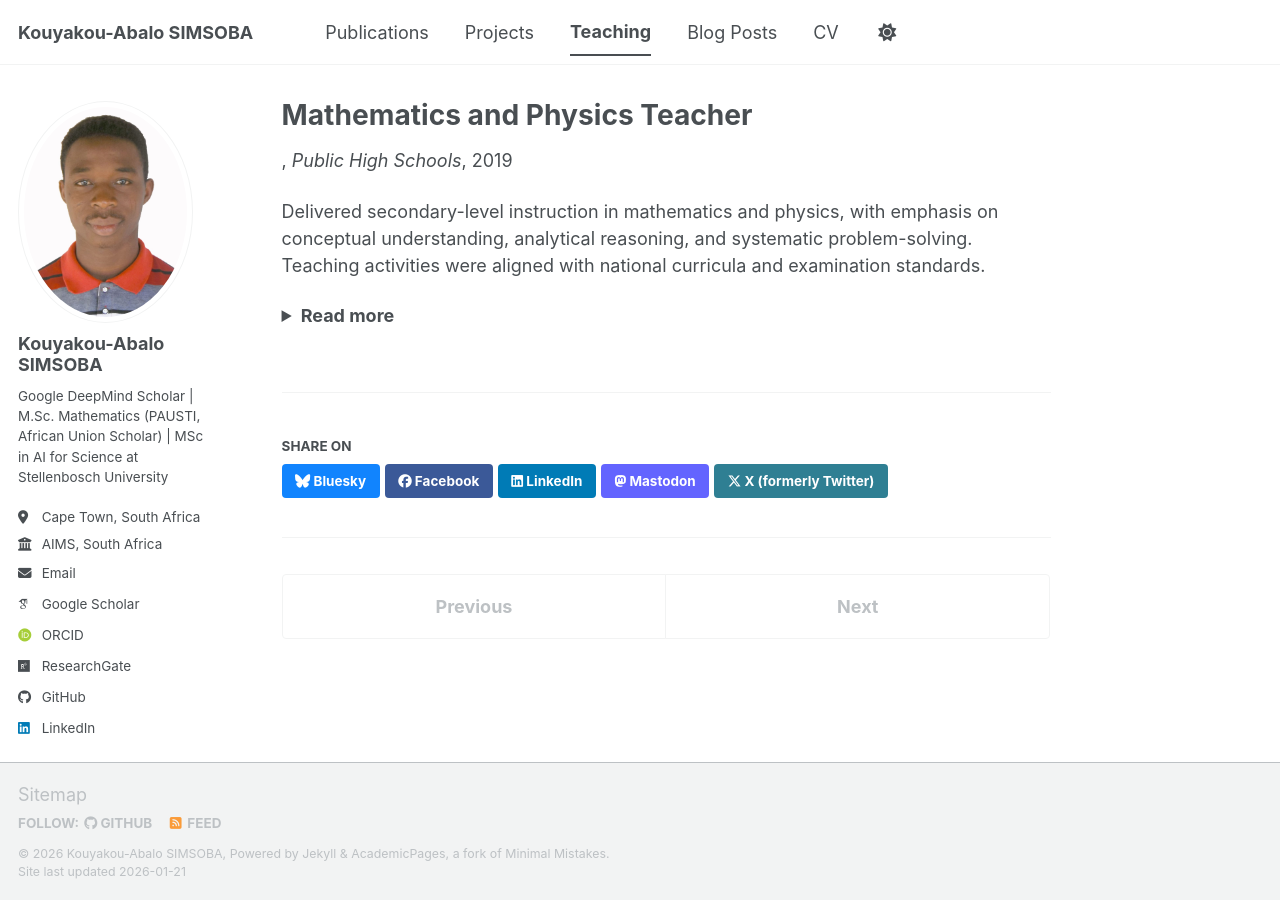
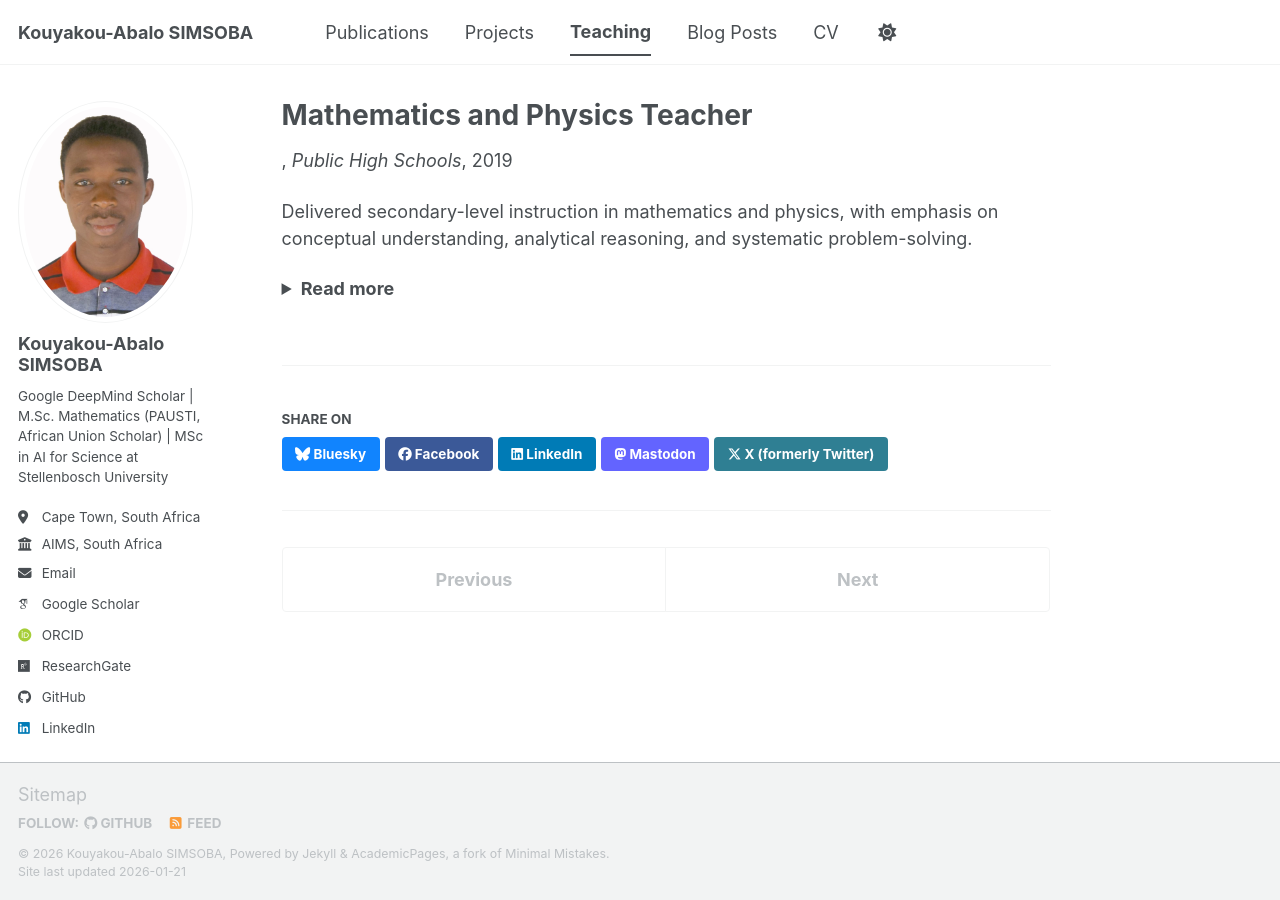
Before and after one commit to simsoba-research/simsoba-research.github.io, a Jekyll site: the page built from _teaching/2014-spring-teaching-1.md, in a window 1280 px wide. Built offline with Jekyll 4.4.1, drawn with Linux system fonts in a browser that asks for light colours; some web fonts are replaced; a script bundle is joined from its source files by our own code; library files that are not in the unit come from our copies.

Commit message:
Update 2014-spring-teaching-1.md

```diff
--- a/_teaching/2014-spring-teaching-1.md
+++ b/_teaching/2014-spring-teaching-1.md
@@ -8,25 +8,30 @@ date: 2019-01-01
 
 Delivered secondary-level instruction in mathematics and physics, with emphasis on
 conceptual understanding, analytical reasoning, and systematic problem-solving.
-Teaching activities were aligned with national curricula and examination standards.
 
 <details>
 <summary><strong>Read more</strong></summary>
 
-### Mathematics
-- Probability and combinatorics
-- Set theory and methods of mathematical proof
-- Polynomial, rational, and homographic functions
-- Limits, continuity, and differentiability
-- Arithmetic and geometric sequences
-- Complex numbers
+<br>
 
-### Physics
-- Kinematics and Newtonian dynamics
-- Free fall and motion under gravity
-- Oscillations and wave phenomena
-- Electrostatics and electric circuits
-- AC and RLC circuits
-- Thermodynamics
+<strong>Mathematics</strong>
+<ul>
+  <li>Probability and combinatorics</li>
+  <li>Set theory and proof techniques</li>
+  <li>Polynomial, rational, and homographic functions</li>
+  <li>Limits, continuity, and differentiability</li>
+  <li>Arithmetic and geometric sequences</li>
+  <li>Complex numbers</li>
+</ul>
+
+<strong>Physics</strong>
+<ul>
+  <li>Kinematics and Newtonian dynamics</li>
+  <li>Free fall and motion under gravity</li>
+  <li>Oscillations and wave phenomena</li>
+  <li>Electrostatics and electric circuits</li>
+  <li>AC and RLC circuits</li>
+  <li>Thermodynamics</li>
+</ul>
 
 </details>
```
